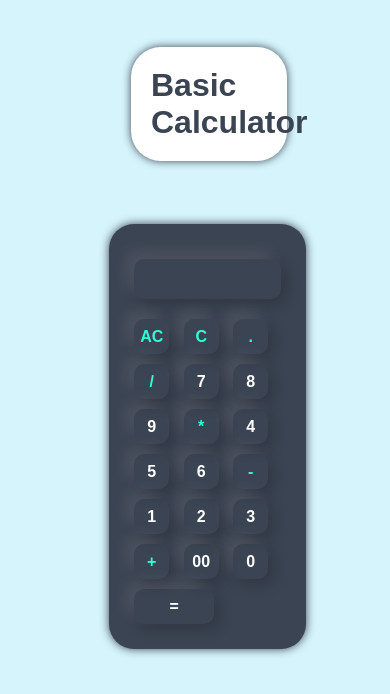
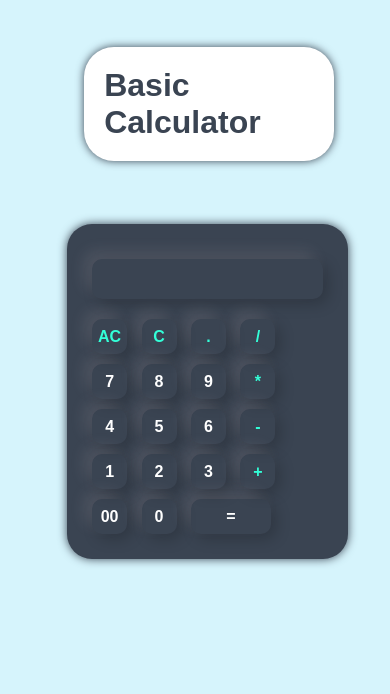
Before and after one commit to MujaheedAliKhan/BASIC-PROJECTS, a plain HTML site: page BASIC-CALCULATOR/index.html in a window 390 px wide. Drawn offline with Linux system fonts and the light colour scheme; files whose address does not match are found by name.

Commit message:
added changes

```diff
--- a/BASIC-CALCULATOR/style.css
+++ b/BASIC-CALCULATOR/style.css
@@ -105,12 +105,12 @@ form input.operator{
    .sub-container p{
         /* margin-bottom: 0.2rem; */
         margin-right: 2rem;
-        width: 50%;
+        width: 80%;
         height:15%;
         font-size: 2rem;
    }
    .calculator{
-        width: 63%;
+        width: 90%;
         height: 48%;
         margin-left: 8%;
    }
```
